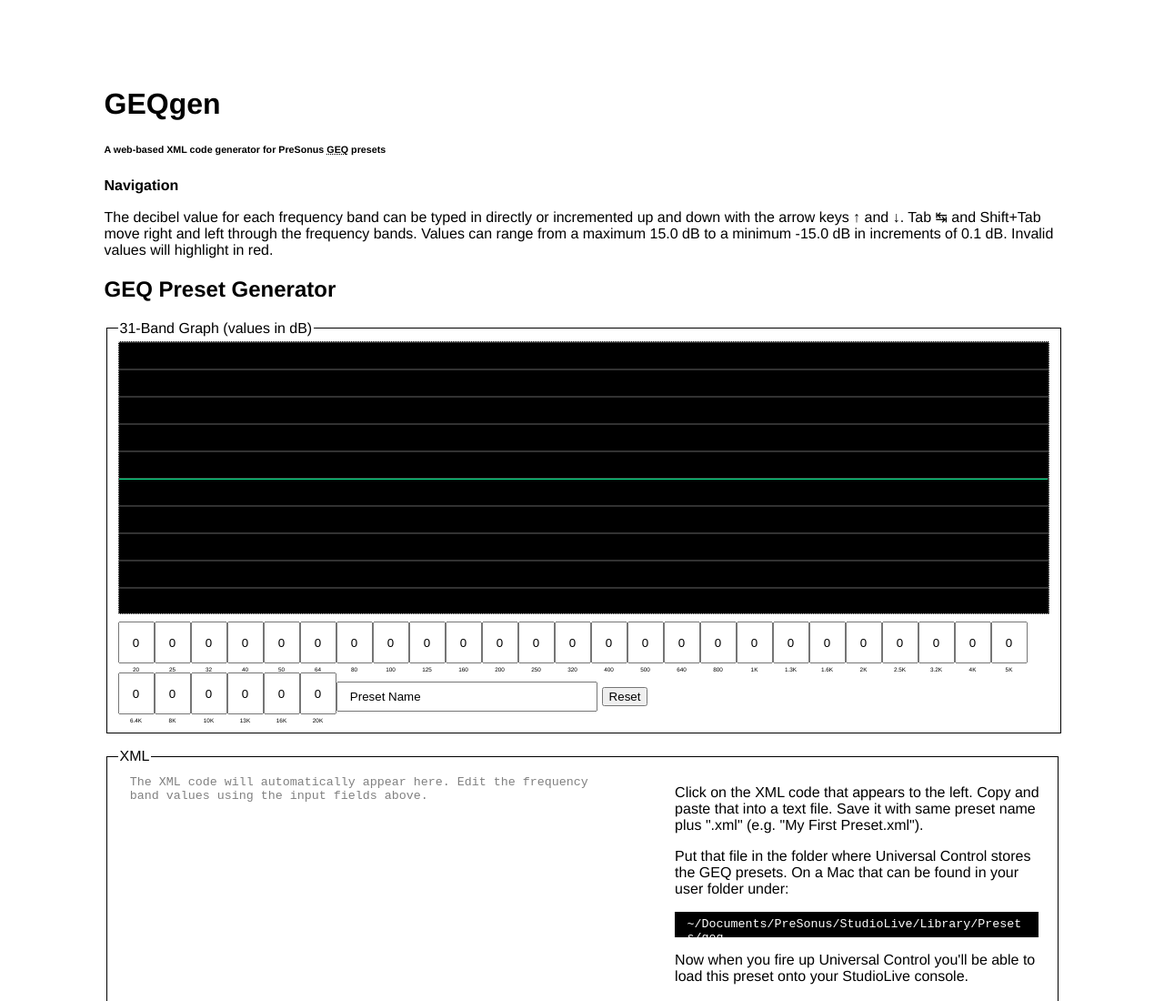
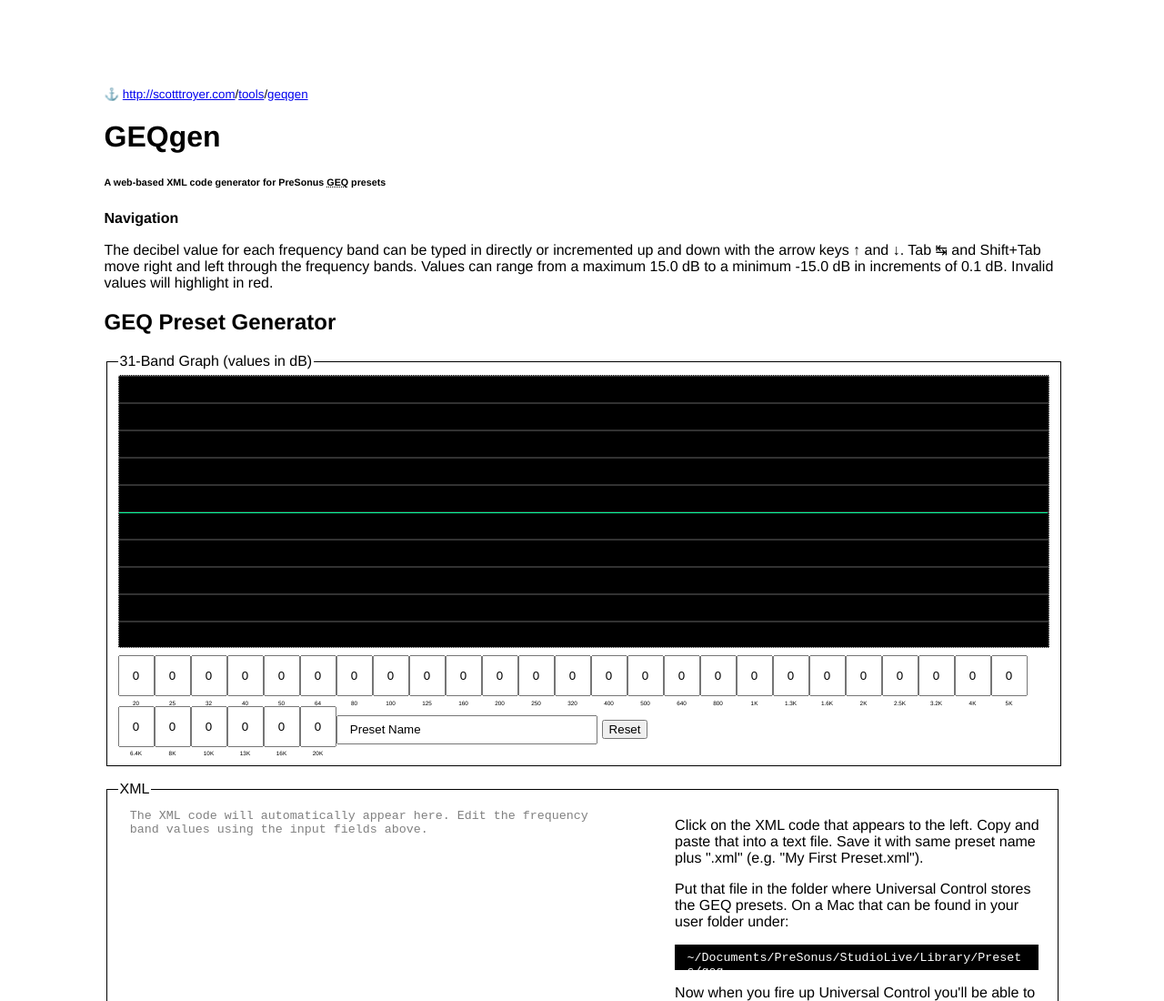
Before and after one commit to scotttroyer/GEQgen, a plain HTML site: page index.html in a window 1280 px wide. Shown: the top 1100 px of the page at 91% size. Drawn offline with Linux system fonts and the light colour scheme.

Commit message:
Update index.html
breadcrumbs added

```diff
--- a/index.html
+++ b/index.html
@@ -10,6 +10,7 @@
 
 <body>
 	<div class="pageintro">
+		<small>&#9875; <a href="http://scotttroyer.com">http://scotttroyer.com</a>/<a href="http://scotttroyer.com/tools/">tools</a>/<a href="http://scotttroyer.com/tools/geqgen">geqgen</a></small>
 		<h1>GEQgen</h1>
 		<h6>A web-based XML code generator for PreSonus <abbr title="Graphic EQualizer">GEQ</abbr> presets</h6>
 		<strong>Navigation</strong>
@@ -197,7 +198,7 @@
 	</div>
 	<div class="footer">
 		<small><strong>DISCLAIMER:</strong> This page is provided simply as a tool that hopefully makes audio engineering easier. No guarantees are given that it will work nor will responsibility be accepted for damages resulting from its use. Also, no claims of affiliation with <a href="http://presonus.com" title"presonus.com" alt="link to the official PreSonus website" target="_blank">PreSonus Audio Electronics, Inc.</a> is implied nor are any infringements of their intellectual property intended. Use at your own risk, for free, with joy, responsibility, good intentions, and pure heart.</p>
-		<p><a href="https://github.com/scotttroyer/GEQgen/">Fork this project on GitHub</a> | <a href="https://github.com/scotttroyer/GEQgen/blob/master/LICENSE">MIT License</a> | Read more about <a href="http://scotttroyer.com">the author</a> of this project.</p>
+		<p><a href="https://github.com/scotttroyer/GEQgen">Fork this project on GitHub</a> | <a href="https://github.com/scotttroyer/GEQgen/blob/master/LICENSE">MIT License</a> | Read more about <a href="http://scotttroyer.com">the author</a> of this project.</p>
 		</small>
 	</div>
 </body>
```
